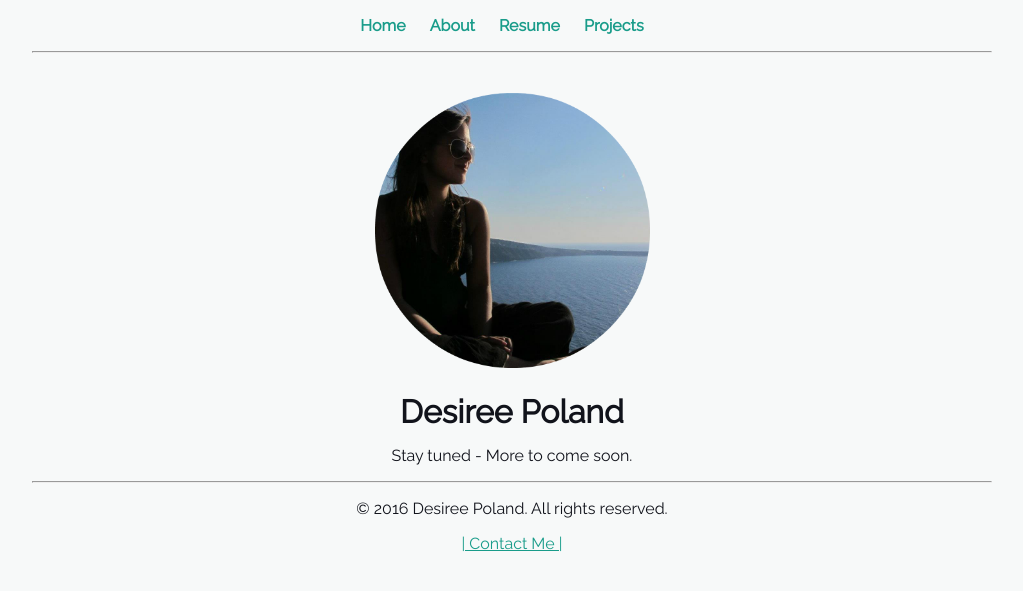
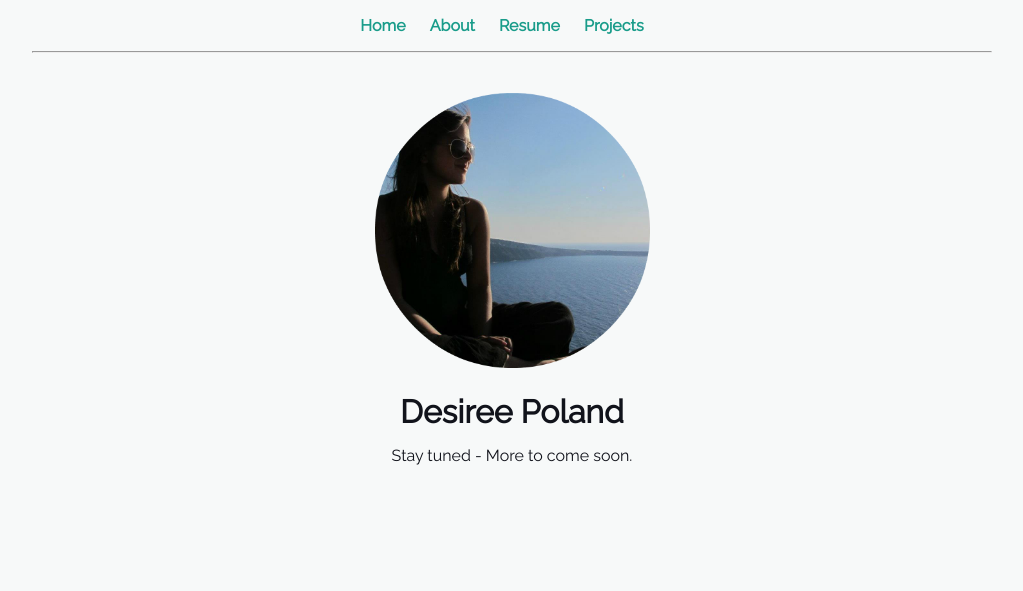
Before and after one commit to desireepoland/desireepoland.github.io, a Jekyll site: the page built from index.html, in a window 1280 px wide. Shown: the top 591 px of the page, without its empty margins (128-1151 px from the left). Built offline with Jekyll 4.4.1, drawn with Linux system fonts in a browser that asks for light colours; nearby versions of some CDN libraries.

Commit message:
Remove footer for now

```diff
--- a/_includes/footer.html
+++ b/_includes/footer.html
@@ -1,3 +1,4 @@
+<hr/>
 <footer>
   <p>&copy; 2016 Desiree Poland. All rights reserved.</p>
   <p><a href="./contact.html">| Contact Me |</a></p>
--- a/_layouts/default.html
+++ b/_layouts/default.html
@@ -7,8 +7,7 @@
 
       {{content}}
 
-      <hr/>
-      {% include footer.html %}
+      <!-- {% include footer.html %} -->
     </div>
   </body>
 </html>
```
